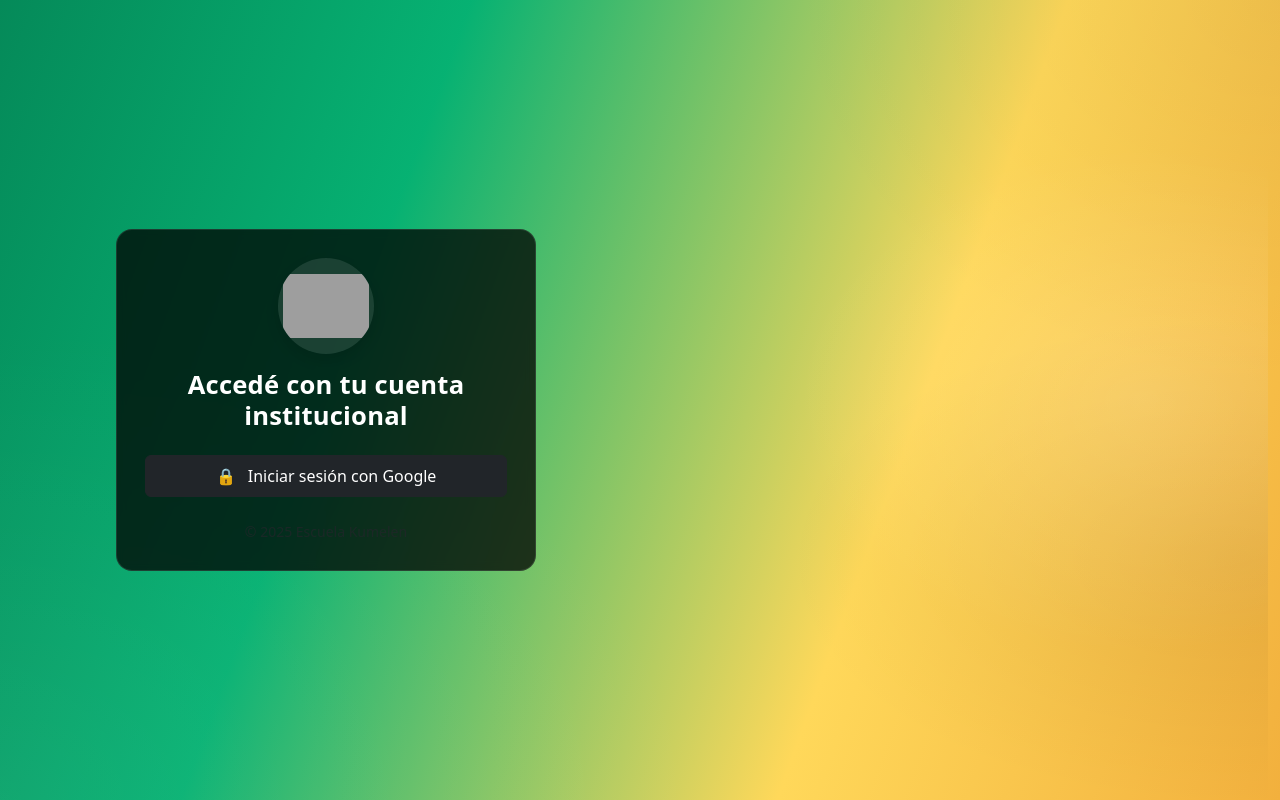
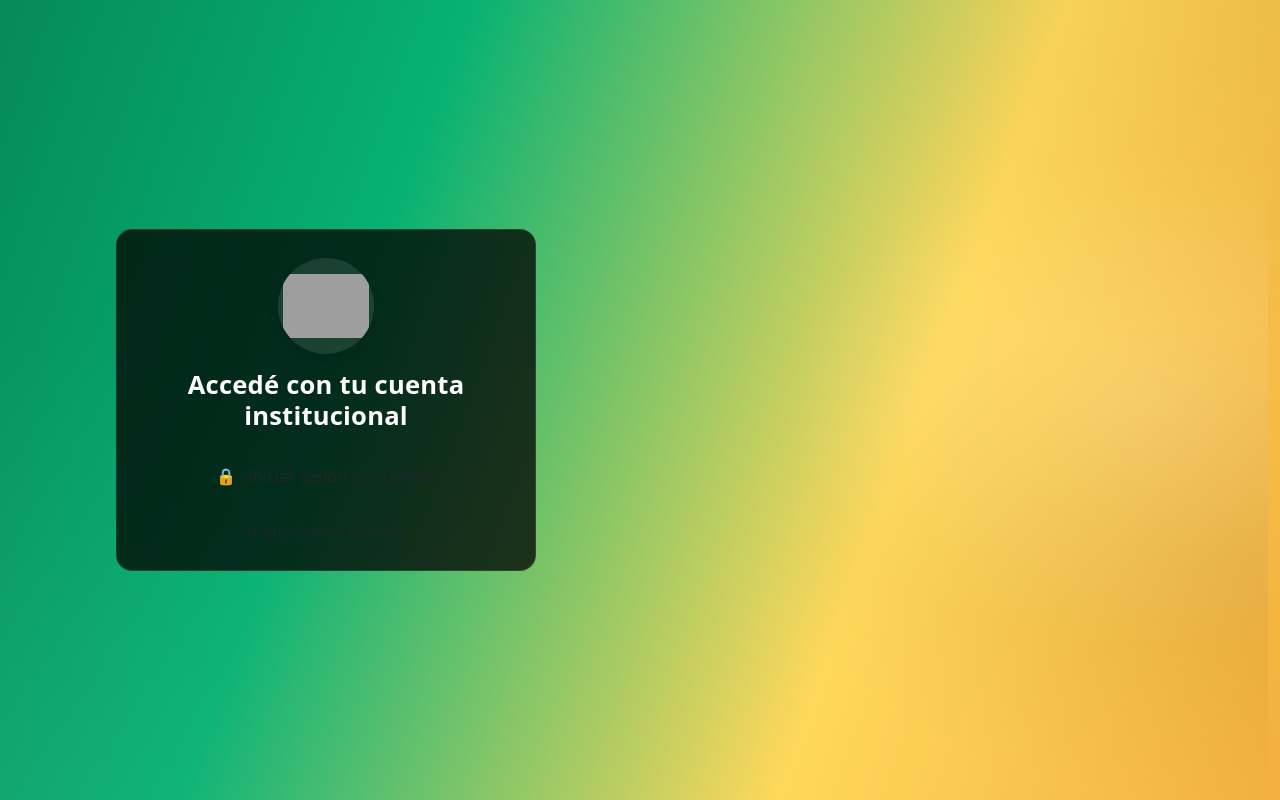
Before and after one commit to monacoleandrokevin/portal-kumelen, a React (Vite) app in the folder client/: page / in a window 1280 px wide. Built offline with nearby package versions, Linux system fonts and the light colour scheme; no server answers; grey boxes are pictures that could not be loaded.

Commit message:
quitoclaseboton

```diff
--- a/client/src/pages/Landing.jsx
+++ b/client/src/pages/Landing.jsx
@@ -72,7 +72,7 @@ function Landing() {
               </div>
 
               <button
-                className="btn btn-dark w-100 py-2 login-google-btn"
+                className="btn w-100 py-2 login-google-btn"
                 onClick={() => googleLogin()}
                 disabled={loading}
               >
```
